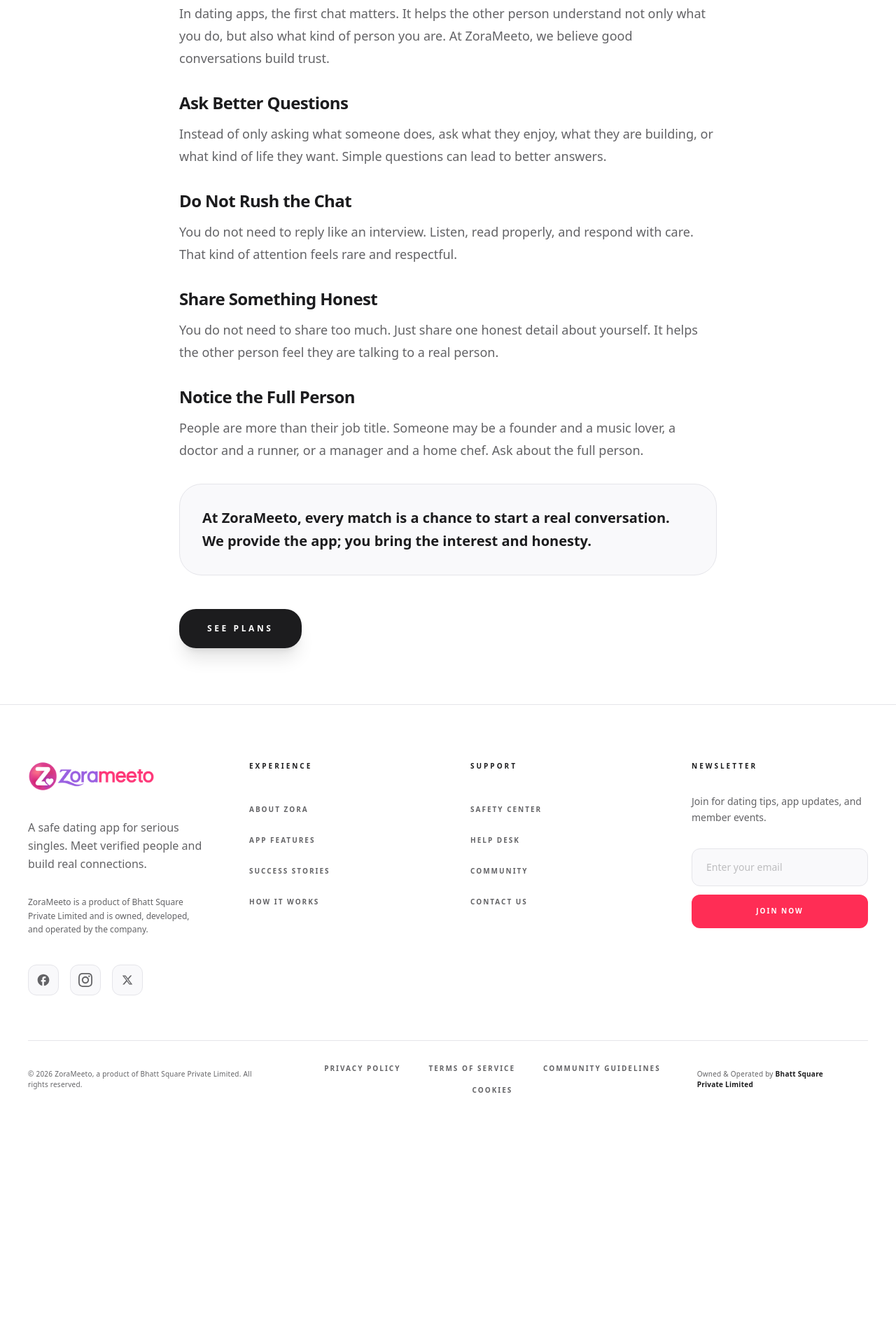
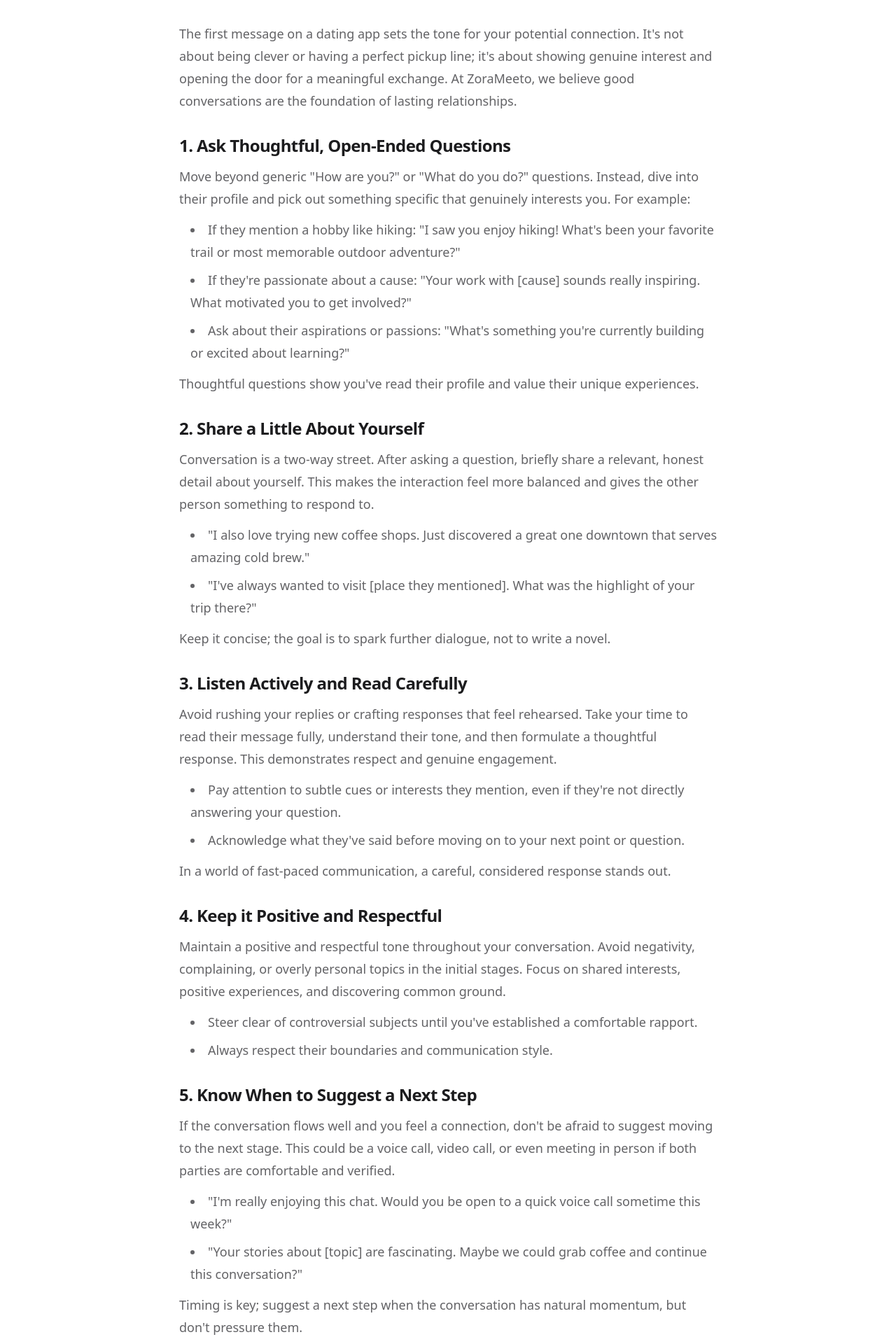
Before and after one commit to amanbhattsquare/zorameeto-website, a Next.js app: page /journal/first-conversation in a window 1280 px wide. Shown: the part 640-2560 px from the top of the page at 70% size. Before the commit the page ends 2237 px from the top, so only its background shows below. Built offline with nearby package versions, Linux system fonts and the light colour scheme.

Commit message:
Update FirstConversationPage: enhance content clarity and engagement with new tips for effective first chats

```diff
--- a/src/app/journal/first-conversation/page.tsx
+++ b/src/app/journal/first-conversation/page.tsx
@@ -14,7 +14,7 @@
         <div className="absolute left-1/2 top-16 h-80 w-80 -translate-x-1/2 rounded-full bg-primary/10 blur-[120px]" />
         <div className="relative z-10 mx-auto max-w-4xl space-y-8 text-center">
           <Link
-            href="/"
+            href="/journal"
             className="inline-flex items-center gap-2 rounded-full border border-border bg-white/80 px-4 py-2 text-[9px] font-extrabold uppercase tracking-[0.3em] text-text-muted shadow-sm transition-all hover:border-primary hover:text-primary"
           >
             <span className="material-symbols-outlined text-sm">arrow_back</span>
@@ -31,7 +31,7 @@
             </h1>
             <p className="mx-auto max-w-2xl text-lg font-medium leading-relaxed text-text-muted">
               A good connection does not need a perfect line. It starts with attention,
-              interest, and one honest question.
+              interest, and one honest question. Mastering the first chat is key to finding a serious partner on ZoraMeeto.
             </p>
           </div>
         </div>
@@ -40,64 +40,113 @@
       <article className="px-6 py-20">
         <div className="mx-auto max-w-3xl space-y-8 text-lg font-medium leading-8 text-text-muted">
           <p>
-            In dating apps, the first chat matters. It helps the other person understand not only
-            what you do, but also what kind of person you are. At ZoraMeeto, we believe good
-            conversations build trust.
+            The first message on a dating app sets the tone for your potential connection. It's not about being clever or having a perfect pickup line; it's about showing genuine interest and opening the door for a meaningful exchange. At ZoraMeeto, we believe good conversations are the foundation of lasting relationships.
           </p>
 
           <section className="space-y-3">
             <h2 className="text-2xl font-extrabold tracking-tight text-text-main">
-              Ask Better Questions
+              1. Ask Thoughtful, Open-Ended Questions
             </h2>
             <p>
-              Instead of only asking what someone does, ask what they enjoy, what they are building,
-              or what kind of life they want. Simple questions can lead to better answers.
+              Move beyond generic "How are you?" or "What do you do?" questions. Instead, dive into their profile and pick out something specific that genuinely interests you. For example:
             </p>
+            <ul className="list-disc list-inside space-y-2 pl-4">
+              <li>
+                If they mention a hobby like hiking: "I saw you enjoy hiking! What's been your favorite trail or most memorable outdoor adventure?"
+              </li>
+              <li>
+                If they're passionate about a cause: "Your work with [cause] sounds really inspiring. What motivated you to get involved?"
+              </li>
+              <li>
+                Ask about their aspirations or passions: "What's something you're currently building or excited about learning?"
+              </li>
+            </ul>
+            <p>Thoughtful questions show you've read their profile and value their unique experiences.</p>
           </section>
 
           <section className="space-y-3">
             <h2 className="text-2xl font-extrabold tracking-tight text-text-main">
-              Do Not Rush the Chat
+              2. Share a Little About Yourself
             </h2>
             <p>
-              You do not need to reply like an interview. Listen, read properly, and respond with care.
-              That kind of attention feels rare and respectful.
+              Conversation is a two-way street. After asking a question, briefly share a relevant, honest detail about yourself. This makes the interaction feel more balanced and gives the other person something to respond to.
             </p>
+            <ul className="list-disc list-inside space-y-2 pl-4">
+              <li>
+                "I also love trying new coffee shops. Just discovered a great one downtown that serves amazing cold brew."
+              </li>
+              <li>
+                "I've always wanted to visit [place they mentioned]. What was the highlight of your trip there?"
+              </li>
+            </ul>
+            <p>Keep it concise; the goal is to spark further dialogue, not to write a novel.</p>
           </section>
 
           <section className="space-y-3">
             <h2 className="text-2xl font-extrabold tracking-tight text-text-main">
-              Share Something Honest
+              3. Listen Actively and Read Carefully
             </h2>
             <p>
-              You do not need to share too much. Just share one honest detail about yourself. It helps
-              the other person feel they are talking to a real person.
+              Avoid rushing your replies or crafting responses that feel rehearsed. Take your time to read their message fully, understand their tone, and then formulate a thoughtful response. This demonstrates respect and genuine engagement.
             </p>
+            <ul className="list-disc list-inside space-y-2 pl-4">
+              <li>
+                Pay attention to subtle cues or interests they mention, even if they're not directly answering your question.
+              </li>
+              <li>
+                Acknowledge what they've said before moving on to your next point or question.
+              </li>
+            </ul>
+            <p>In a world of fast-paced communication, a careful, considered response stands out.</p>
           </section>
 
           <section className="space-y-3">
             <h2 className="text-2xl font-extrabold tracking-tight text-text-main">
-              Notice the Full Person
+              4. Keep it Positive and Respectful
             </h2>
             <p>
-              People are more than their job title. Someone may be a founder and a music lover, a
-              doctor and a runner, or a manager and a home chef. Ask about the full person.
+              Maintain a positive and respectful tone throughout your conversation. Avoid negativity, complaining, or overly personal topics in the initial stages. Focus on shared interests, positive experiences, and discovering common ground.
             </p>
+            <ul className="list-disc list-inside space-y-2 pl-4">
+              <li>
+                Steer clear of controversial subjects until you've established a comfortable rapport.
+              </li>
+              <li>
+                Always respect their boundaries and communication style.
+              </li>
+            </ul>
+          </section>
+
+          <section className="space-y-3">
+            <h2 className="text-2xl font-extrabold tracking-tight text-text-main">
+              5. Know When to Suggest a Next Step
+            </h2>
+            <p>
+              If the conversation flows well and you feel a connection, don't be afraid to suggest moving to the next stage. This could be a voice call, video call, or even meeting in person if both parties are comfortable and verified.
+            </p>
+            <ul className="list-disc list-inside space-y-2 pl-4">
+              <li>
+                "I'm really enjoying this chat. Would you be open to a quick voice call sometime this week?"
+              </li>
+              <li>
+                "Your stories about [topic] are fascinating. Maybe we could grab coffee and continue this conversation?"
+              </li>
+            </ul>
+            <p>Timing is key; suggest a next step when the conversation has natural momentum, but don't pressure them.</p>
           </section>
 
           <div className="rounded-[2rem] border border-border bg-surface-soft p-8">
             <p className="text-xl font-bold leading-relaxed text-text-main">
-              At ZoraMeeto, every match is a chance to start a real conversation. We provide the
-              app; you bring the interest and honesty.
+              At ZoraMeeto, we provide a platform for serious connections. Your genuine interest and honest communication are the most powerful tools you have to build something real. Go beyond the swipe; make every chat count.
             </p>
           </div>
 
-          <div className="pt-4">
+          <div className="pt-4 flex justify-center">
             <Link
               href="/"
               className="luxury-button inline-flex rounded-[1.5rem] bg-text-main px-10 py-5 text-xs font-bold uppercase tracking-[0.3em] text-white shadow-xl shadow-black/10 transition-all duration-700 hover:scale-105"
             >
-              See Plans
+              Back to Journal
             </Link>
           </div>
         </div>
```
